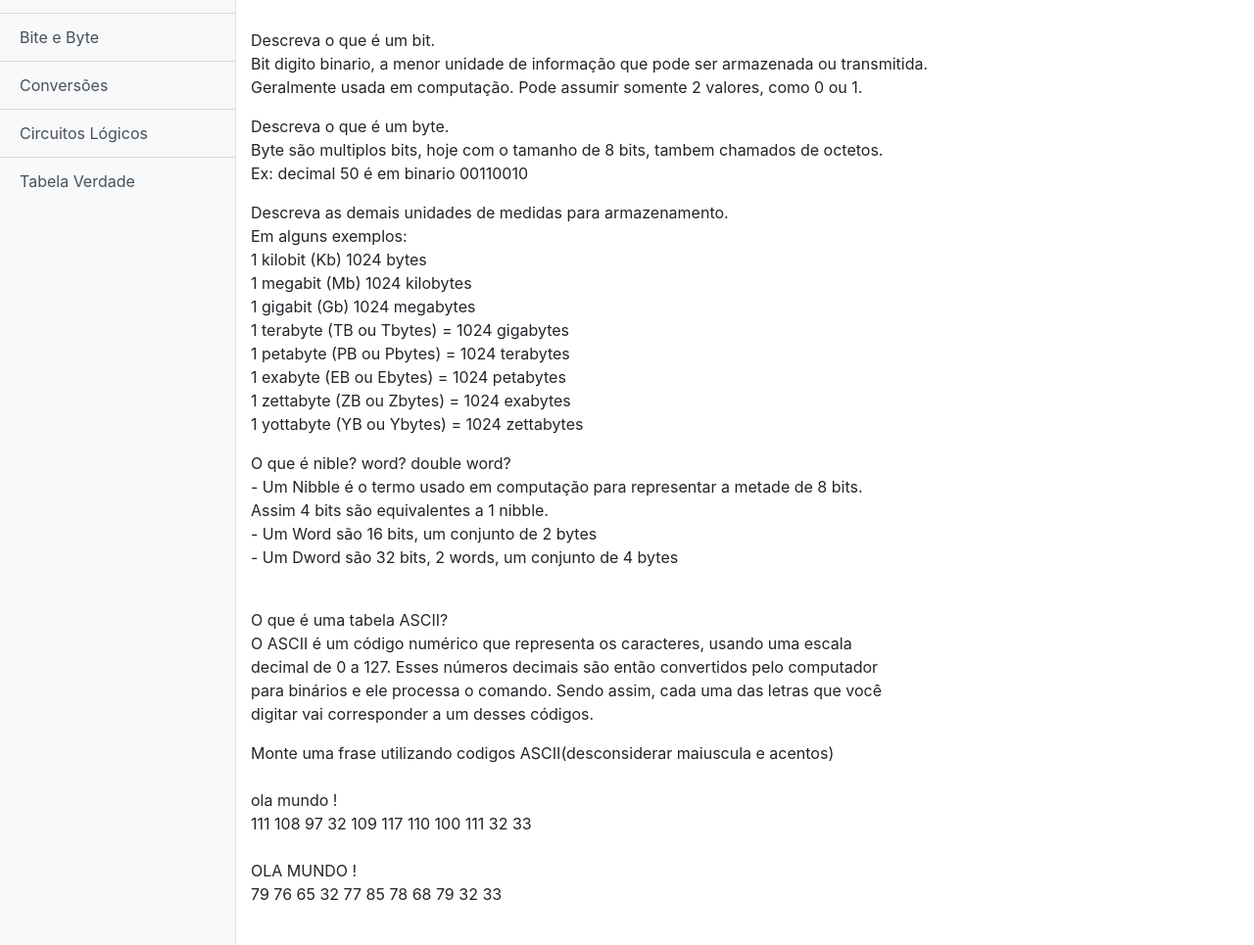
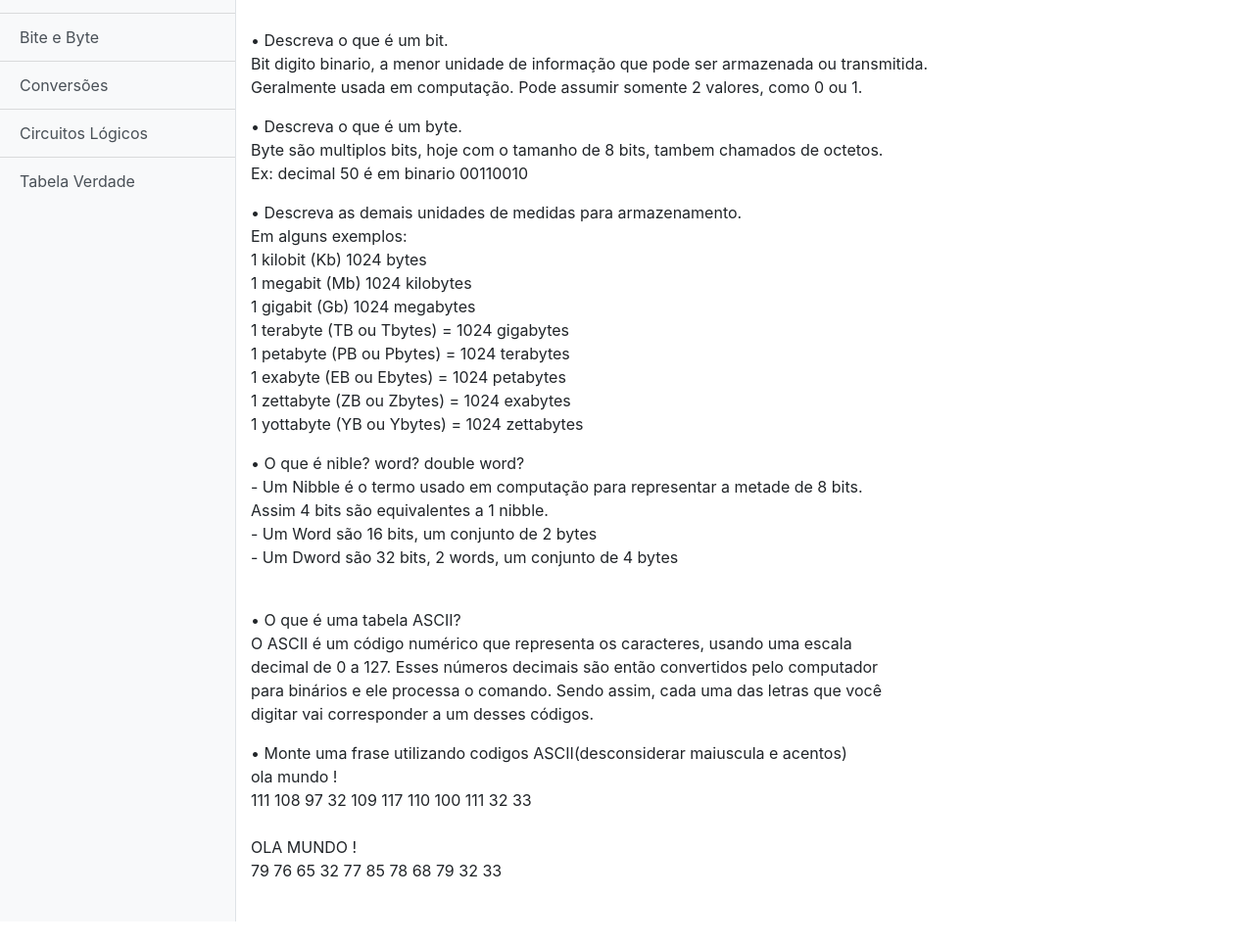
Before and after one commit to khorenn/trabfund, a plain HTML site: page trabfund/exer2.html in a window 1280 px wide. Shown: the part 122-1087 px from the top of the page at 98% size. After the commit the page ends 1063 px from the top, so only its background shows below. Drawn offline with Linux system fonts and the light colour scheme.

Commit message:
Update exer2.html

```diff
--- a/trabfund/exer2.html
+++ b/trabfund/exer2.html
@@ -56,15 +56,15 @@
       <div class="container-fluid">
 		<h2 class="mt-4">O que é um bite?</h2>
 		<br/>
-		<p>Descreva o que é um bit.
+		<p> • Descreva o que é um bit.
 <br/>Bit digito binario, a menor unidade de informação que pode ser armazenada ou transmitida.
 <br/>Geralmente usada em computação. Pode assumir somente 2 valores, como 0 ou 1.
 	      </p>
-<p>Descreva o que é um byte.
+<p> • Descreva o que é um byte.
 <br/>Byte são multiplos bits, hoje com o tamanho de 8 bits, tambem chamados de octetos.
 <br/>Ex: decimal 50 é em binario 00110010
 	      </p>
-<p>Descreva as demais unidades de medidas para armazenamento.
+<p> • Descreva as demais unidades de medidas para armazenamento.
 <br/>Em alguns exemplos:
 <br/>1 kilobit (Kb) 1024 bytes
 <br/>1 megabit (Mb) 1024 kilobytes
@@ -75,20 +75,19 @@
 <br/>1 zettabyte (ZB ou Zbytes) = 1024 exabytes
 <br/>1 yottabyte (YB ou Ybytes) = 1024 zettabytes
 	      </p>
-<p>O que é nible? word? double word?
+<p> • O que é nible? word? double word?
 <br/>- Um Nibble  é o termo usado em computação para representar a metade de 8 bits.
 <br/>Assim 4 bits são equivalentes a 1 nibble.
 <br/>- Um Word são 16 bits, um conjunto de 2 bytes
 <br/>- Um Dword são 32 bits, 2 words, um conjunto de 4 bytes
 	      </p>
-<br/>O que é uma tabela ASCII?
+<br/> • O que é uma tabela ASCII?
 <br/>O ASCII é um código numérico que representa os caracteres, usando uma escala
 <br/>decimal de 0 a 127. Esses números decimais são então convertidos pelo computador
 <br/>para binários e ele processa o comando. Sendo assim, cada uma das letras que você
 <br/>digitar vai corresponder a um desses códigos.
 	      </p>
-<p>Monte uma frase utilizando codigos ASCII(desconsiderar maiuscula e acentos)
-<br/>
+<p> • Monte uma frase utilizando codigos ASCII(desconsiderar maiuscula e acentos)
 <br/>ola mundo !
 <br/>111 108 97 32 109 117 110 100 111 32 33
 <br/>
```
